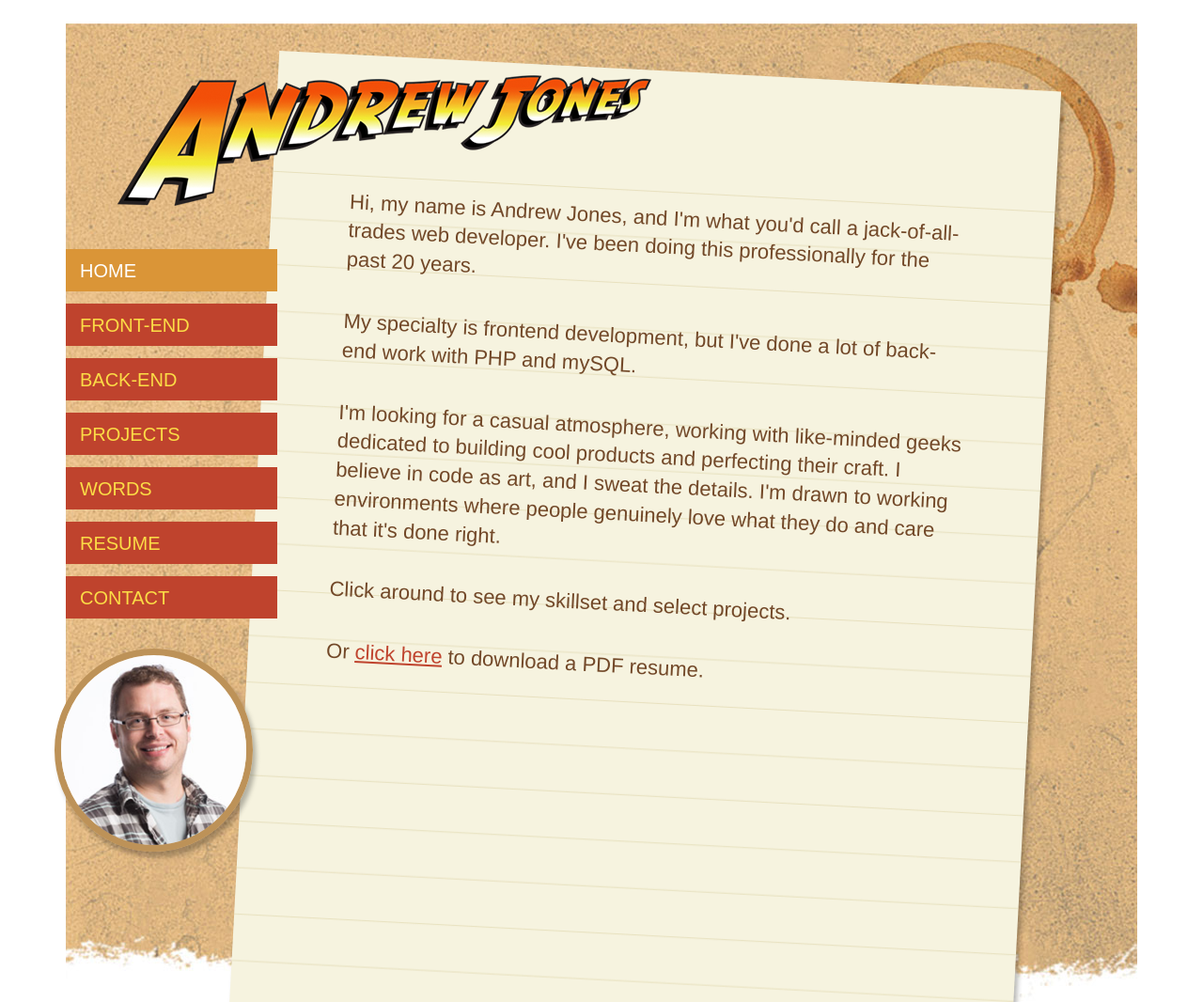
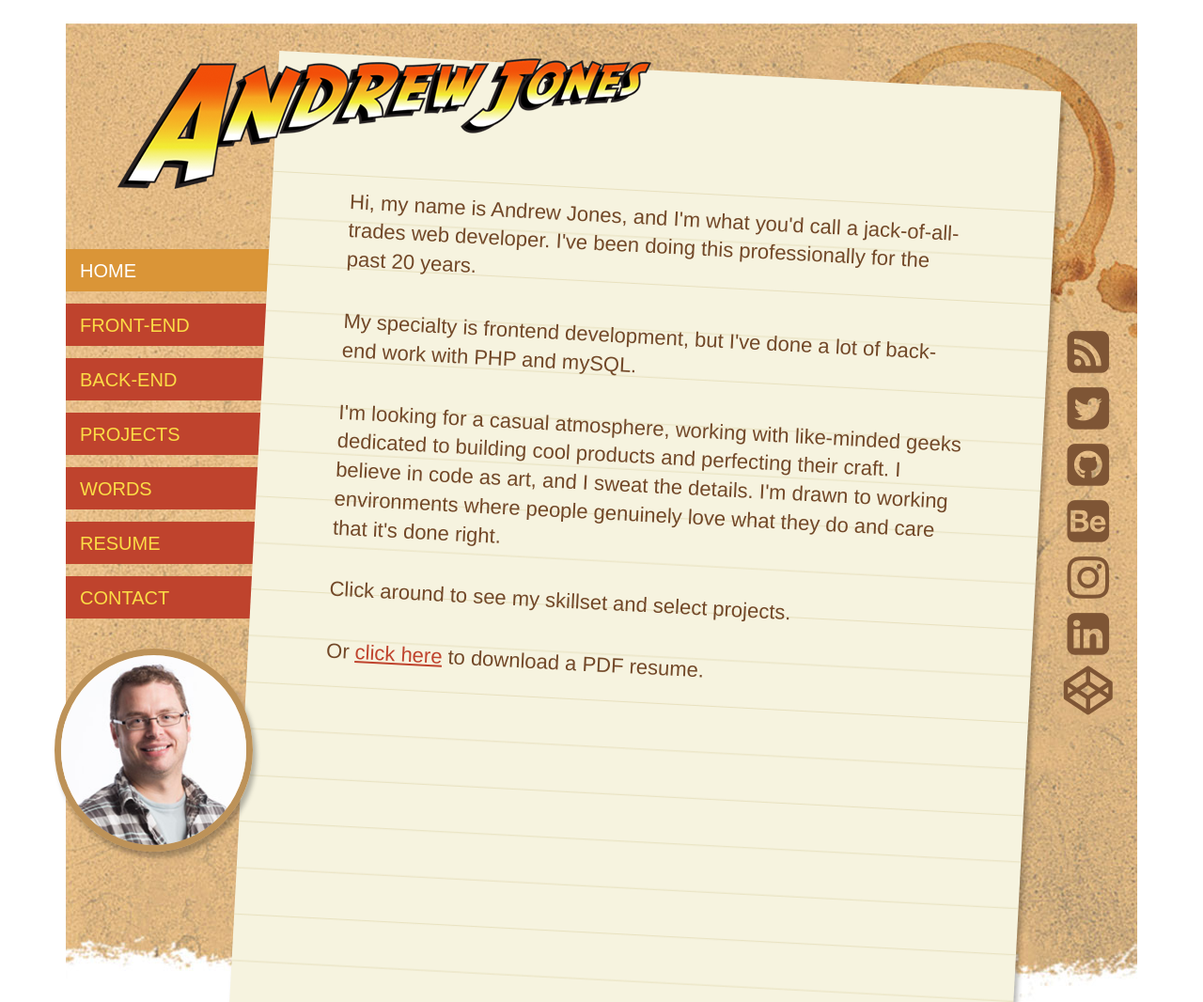
Before and after one commit to AtlantaJones/andrewwesleyjones.com, a website: page index.html in a window 1280 px wide. Shown: the top 1066 px of the page at 94% size. Drawn offline with Linux system fonts and the light colour scheme.

Commit message:
Fixed some ‘medium up’ issues

```diff
--- a/js/controllers/main.ctrl.js
+++ b/js/controllers/main.ctrl.js
@@ -3,6 +3,7 @@ myApp.controller('mainController', ['$scope', '$location', function ($scope, $lo
 
     $scope.menuOpen = false;
 
+    // toggle mobile menu open and closed
     $scope.toggleMenu = function() {
         var transition = ($scope.menuOpen) ? 'transition.slideLeftOut' : 'transition.slideLeftIn';
         $('nav').velocity(transition, {
@@ -11,6 +12,7 @@ myApp.controller('mainController', ['$scope', '$location', function ($scope, $lo
         $scope.menuOpen = !$scope.menuOpen;
     };
 
+    // close menu on link clicks
     $scope.closeMenu = function() {
         if($scope.menuOpen) {
             $('nav').velocity('transition.slideLeftOut', {
@@ -19,6 +21,4 @@ myApp.controller('mainController', ['$scope', '$location', function ($scope, $lo
             $scope.menuOpen = false;
         }
     }
-
-
 }]);
--- a/sass/_base.scss
+++ b/sass/_base.scss
@@ -35,7 +35,6 @@ body {
     @include breakpoint(large up) {
         background-position-y: 25px;
     }
-
 }
 
 h1, h2, h3, h4 {
--- a/sass/_layout.scss
+++ b/sass/_layout.scss
@@ -9,10 +9,12 @@
 
 .paper {
     background: #f6f3df url('../img/bkg-paper-lines.png') no-repeat left top;;
-    box-shadow: 3.5px 6.062px 5px 0px rgba(0, 0, 0, 0.27);
+    box-shadow: 3.5px 6.062px 5px 0 rgba(0, 0, 0, 0.27);
     padding: 8vh 10% 0 10%;
     margin-top: 50px;
     min-height: 81vh;
+    position: static;
+    width: 100%;
     z-index: 20;
 
     &.home {
@@ -21,6 +23,7 @@
 
     @include breakpoint(medium up) {
         min-height: 1020px;
+        position: absolute;
         transform: rotate(3deg);
     }
 }
@@ -34,9 +37,13 @@ nav {
     z-index: 1000;
 
     @include breakpoint(medium up) {
-        display: block;
+        // compensate for Velocity animations
+        // changing menu display on larger sizes
+        display: block !important;
+        opacity: 1 !important;
+        transform: translateX(0) !important;
         top: 240px;
-        z-index: 10;
+        z-index: 0;
     }
 
     a {
--- a/sass/app.scss
+++ b/sass/app.scss
@@ -42,12 +42,14 @@ $global-width: 1140px;
     width: 275px;
 
     @include breakpoint(medium up) {
-        top: 55px;
+        left: 18px;
+        top: 18px;
         width: auto;
     }
 
     @include breakpoint(large up) {
         left: 55px;
+        top: 37px;
     }
 }
 
@@ -56,9 +58,19 @@ $global-width: 1140px;
     margin: 0;
     padding: 0;
     position: absolute;
-    right: 1.3%;
+    left: 13px;
     top: 102%;
     text-align: center;
+
+    @include breakpoint(medium up) {
+        left: inherit;
+        right: 1.3%;
+        top: 40vh;
+    }
+
+    @include breakpoint(large up) {
+        right: 2.3%;
+    }
 
     li {
         float: left;
@@ -70,8 +82,8 @@ $global-width: 1140px;
 
     a {
         color: #7e5535;
-        font-size: 48px;
-        margin-right: 10px;
+        font-size: 44px;
+        margin-right: 9px;
 
         @include breakpoint(medium up) {
             float: none;
@@ -80,8 +92,4 @@ $global-width: 1140px;
             top: 38vh;
         }
     }
-
-    @include breakpoint(large up) {
-        right: 2.3%;
-    }
 }
```
Also changed, not shown: css/app.css, js/app.js.
